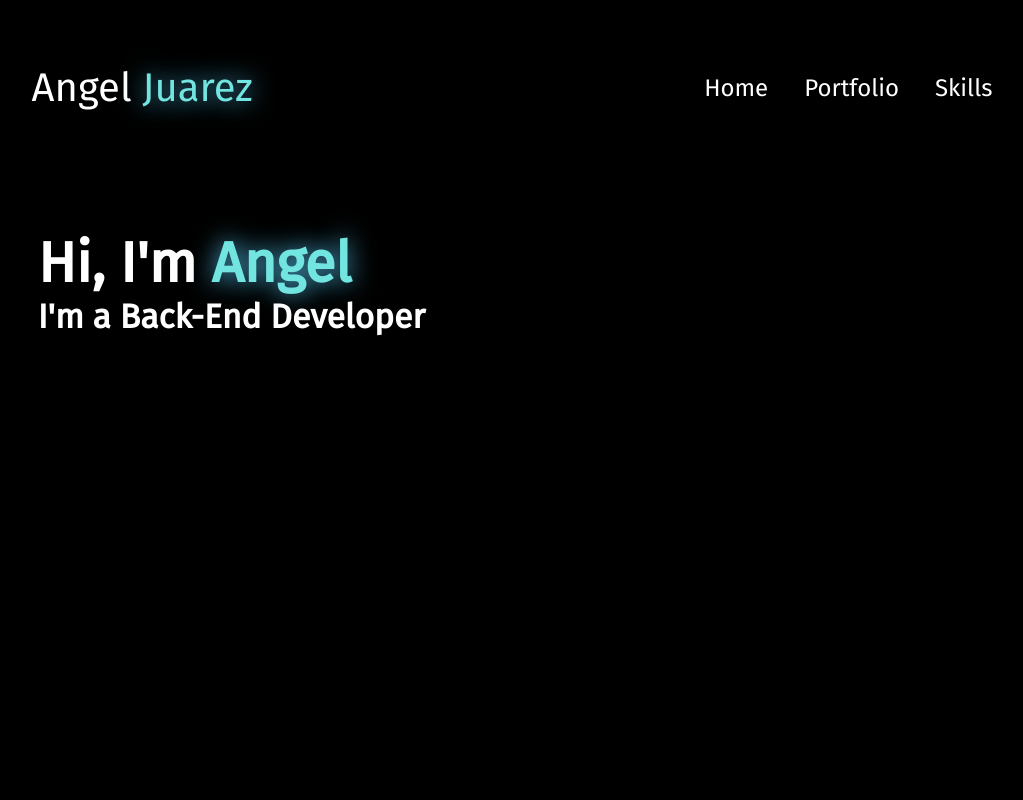
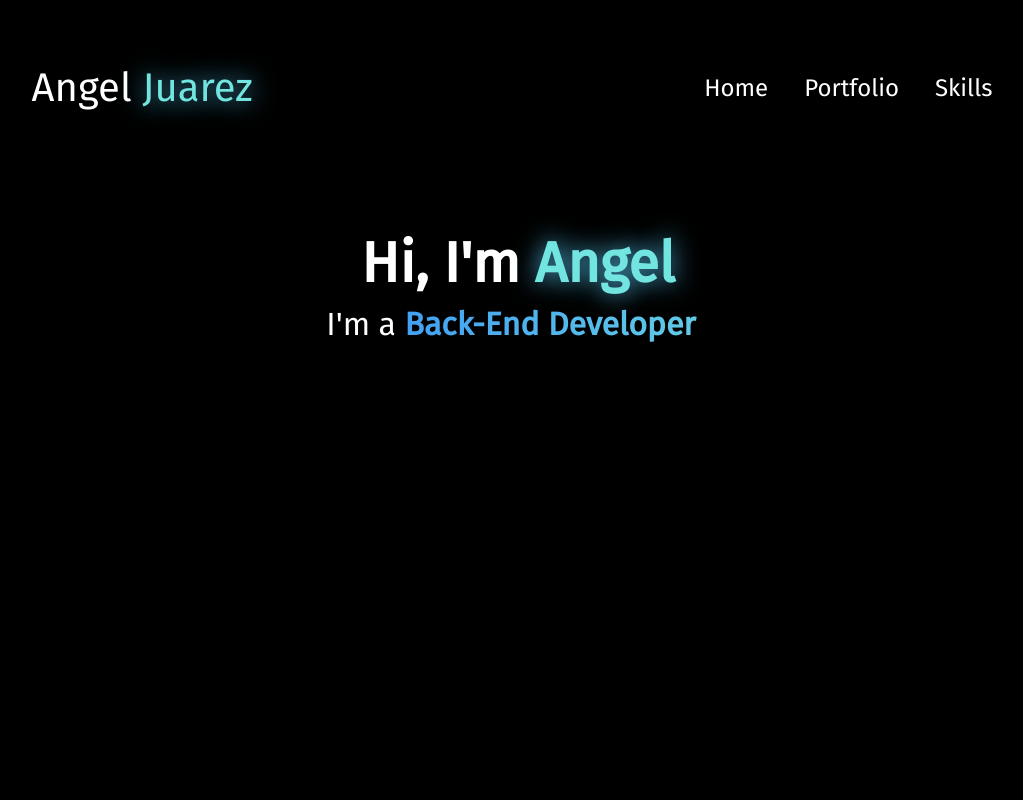
Before and after one commit to ajuarezse/website, a React (Vite) app: page / in a window 1280 px wide. Shown: the top 800 px of the page, without its empty margins (122-1145 px from the left). Built offline with nearby package versions, Linux system fonts and the light colour scheme.

Commit message:
center and add gradient animation

```diff
--- a/src/components/Main/Main.css
+++ b/src/components/Main/Main.css
@@ -7,12 +7,15 @@
   padding: 4rem 12% 4rem;
   font-family: FiraSans;
   min-height: 100vh;
+  text-align: center;
 }
 
 .main__title {
   color: white;
   font-size: 3.5em;
-  padding: 2em 0em;
+  padding: 2em 0em 0em;
+  margin-bottom: 8px;
+  animation: fadeIn 1.5s ease-in-out;
 }
 
 .main__title-name {
@@ -21,6 +24,37 @@
 }
 
 .main__typing {
+  color: white;
   margin: auto;
-  font-size: 0.6em;
+  font-size: 2em;
+  animation: fadeIn 3.5s ease-in-out;
 }
+
+@keyframes fadeIn {
+  from {
+    opacity: 0;
+    transform: translateY(20px);
+  }
+  to {
+    opacity: 1;
+    transform: translateY(0);
+  }
+}
+
+@keyframes gradientShift {
+  0% {
+    background-position: 0% 50%;
+  }
+  100% {
+    background-position: 100% 50%;
+  }
+}
+
+.main__typing-gradient {
+  background: linear-gradient(90deg, #72e5e1, #2575fc, #72e5e1);
+  background-size: 500% 500%;
+  animation: gradientShift 3s linear infinite;
+  background-clip: text;
+  color: transparent;
+  font-weight: bold;
+}
--- a/src/components/Main/Main.jsx
+++ b/src/components/Main/Main.jsx
@@ -6,8 +6,10 @@ function Main() {
     <main className="main">
       <h2 className="main__title">
         Hi, I'm <span className="main__title-name">Angel</span>
-        <p className="main__typing">
-          I'm a
+      </h2>
+      <p className="main__typing">
+        I'm a{" "}
+        <span className="main__typing-gradient">
           <Typewriter
             words={[
               " Front-End Developer",
@@ -21,8 +23,8 @@ function Main() {
             deleteSpeed={20}
             delaySpeed={2000}
           />
-        </p>
-      </h2>
+        </span>
+      </p>
     </main>
   );
 }
```
